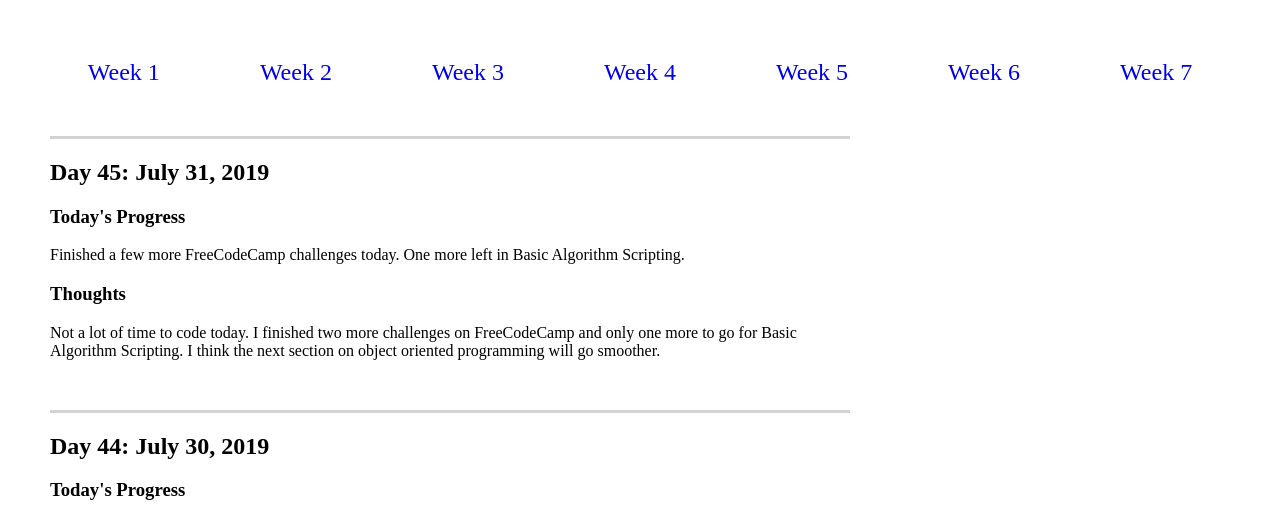
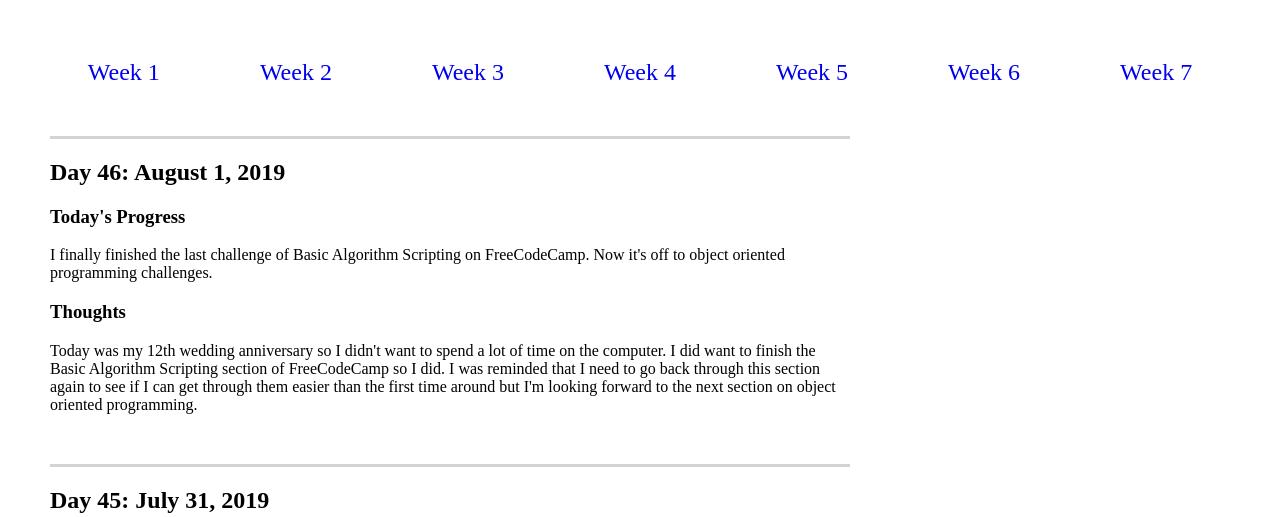
Before and after one commit to ctlemon83/100-Days-of-Coding-Challenge, a plain HTML site: page index.html in a window 1280 px wide. Shown: the part 242-759 px from the top of the page. Drawn offline with Linux system fonts and the light colour scheme.

Commit message:
Added day 46

```diff
--- a/index.html
+++ b/index.html
@@ -22,6 +22,13 @@
 				<a href="#day35" class="weeks">Week 6</a>
 				<a href="#day43" class="weeks">Week 7</a>
 		</p>
+		<div class="entry" id="day46">
+			<h2>Day 46: August 1, 2019</h2>
+			<h3>Today's Progress</h3>
+			<p>I finally finished the last challenge of Basic Algorithm Scripting on FreeCodeCamp. Now it's off to object oriented programming challenges.</p>
+			<h3>Thoughts</h3>
+			<p>Today was my 12th wedding anniversary so I didn't want to spend a lot of time on the computer. I did want to finish the Basic Algorithm Scripting section of FreeCodeCamp so I did. I was reminded that I need to go back through this section again to see if I can get through them easier than the first time around but I'm looking forward to the next section on object oriented programming.</p>
+		</div>
 		<div class="entry" id="day45">
 			<h2>Day 45: July 31, 2019</h2>
 			<h3>Today's Progress</h3>
```
